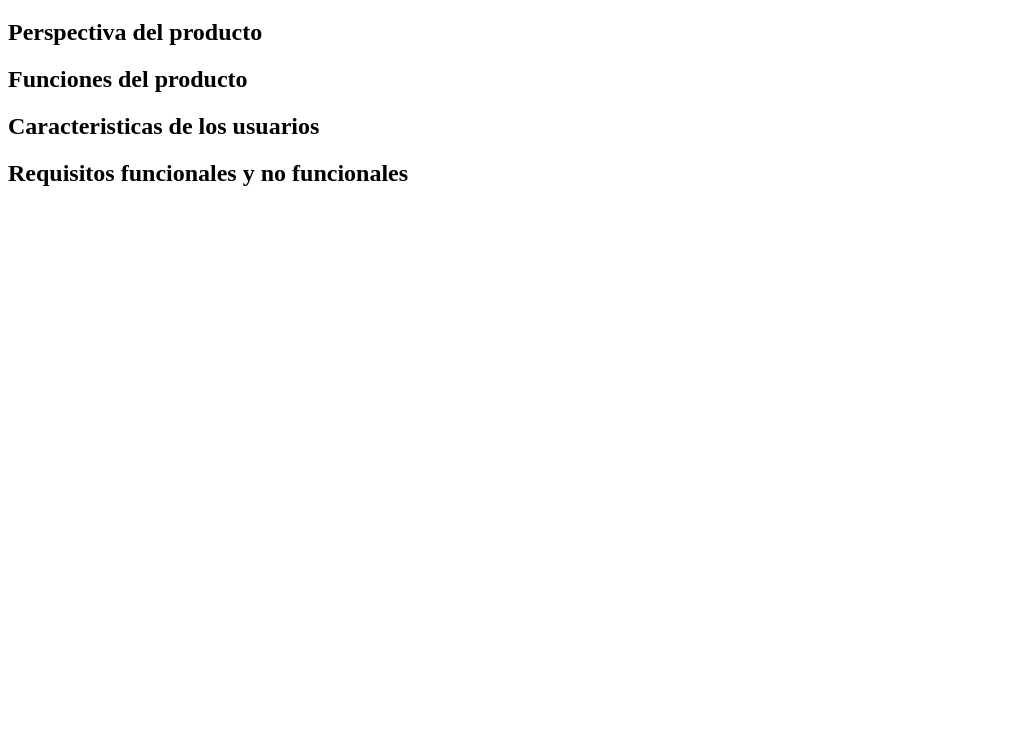
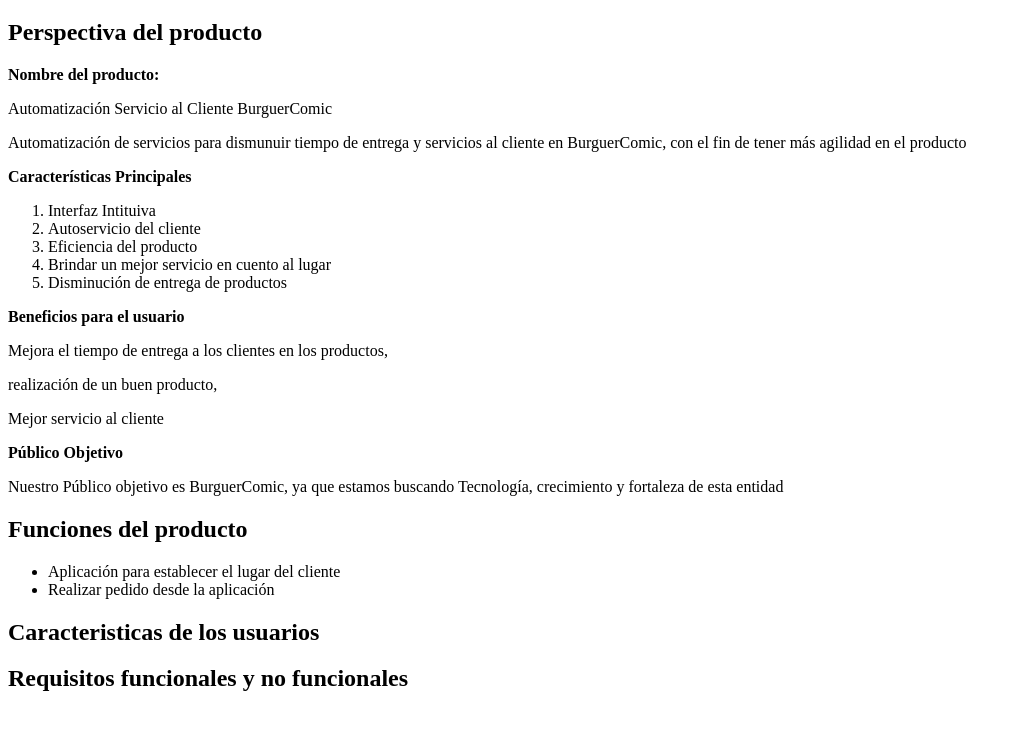
Before and after one commit to CarlosSantos19/perspectiva, a plain HTML site: page index.html in a window 1280 px wide. Shown: the part 61-790 px from the top of the page, without its empty margins (0-1021 px from the left). Drawn offline with Linux system fonts and the light colour scheme.

Commit message:
queda pendiente caracteristicas de los usuarios, agregar estilos y link de entrega de casos de usos

```diff
--- a/index.html
+++ b/index.html
@@ -10,8 +10,31 @@
 <body>
     <h1>Requisitos usando el estandar IEEE830</h1>
     <h2>Perspectiva del producto</h2>
+    <strong>Nombre del producto:</strong>
+    <p>Automatización Servicio al Cliente BurguerComic</p>
+    <p>Automatización de servicios para dismunuir tiempo de entrega y servicios al cliente en BurguerComic, con el fin de tener más agilidad en el producto</p>
+    <strong>Características Principales</strong>
+    <ol>
+        <li>Interfaz Intituiva</li>
+        <li>Autoservicio del cliente</li>
+        <li>Eficiencia del producto</li>
+        <li>Brindar un mejor servicio en cuento al lugar</li>
+        <li>Disminución de entrega de productos</li>
+    </ol>
+    <strong>Beneficios para el usuario</strong>
+    <p>Mejora el tiempo de entrega a los clientes en los productos, </p>
+    <p>realización de un buen producto,</p>
+    <p>Mejor servicio al cliente</p>
+    <strong>Público Objetivo</strong>
+    <p>Nuestro Público objetivo es BurguerComic, ya que estamos buscando Tecnología, crecimiento y fortaleza de esta entidad</p>
     <h2>Funciones del producto</h2>
+    <ul>
+        <li>Aplicación para establecer el lugar del cliente</li>
+        <li>Realizar pedido desde la aplicación</li>
+    </ul>
     <h2>Caracteristicas de los usuarios</h2> <!-- ya esta hecho-->
+    <a href="https://carlossantos19.github.io/UML/"></a>
     <h2>Requisitos funcionales y no funcionales</h2> <!-- ya esta hecho-->
+    <a href="https://carlossantos19.github.io/REQUERIMIENTOSSDA/"></a>
 </body>
 </html>
```
